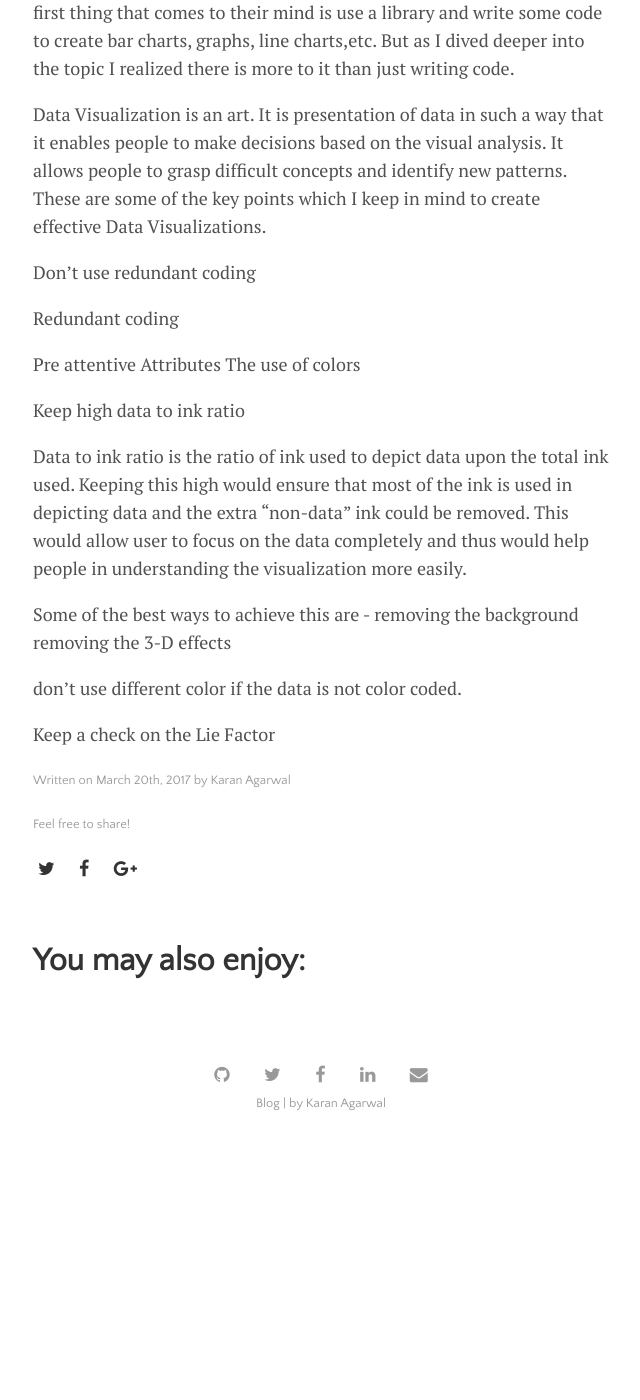
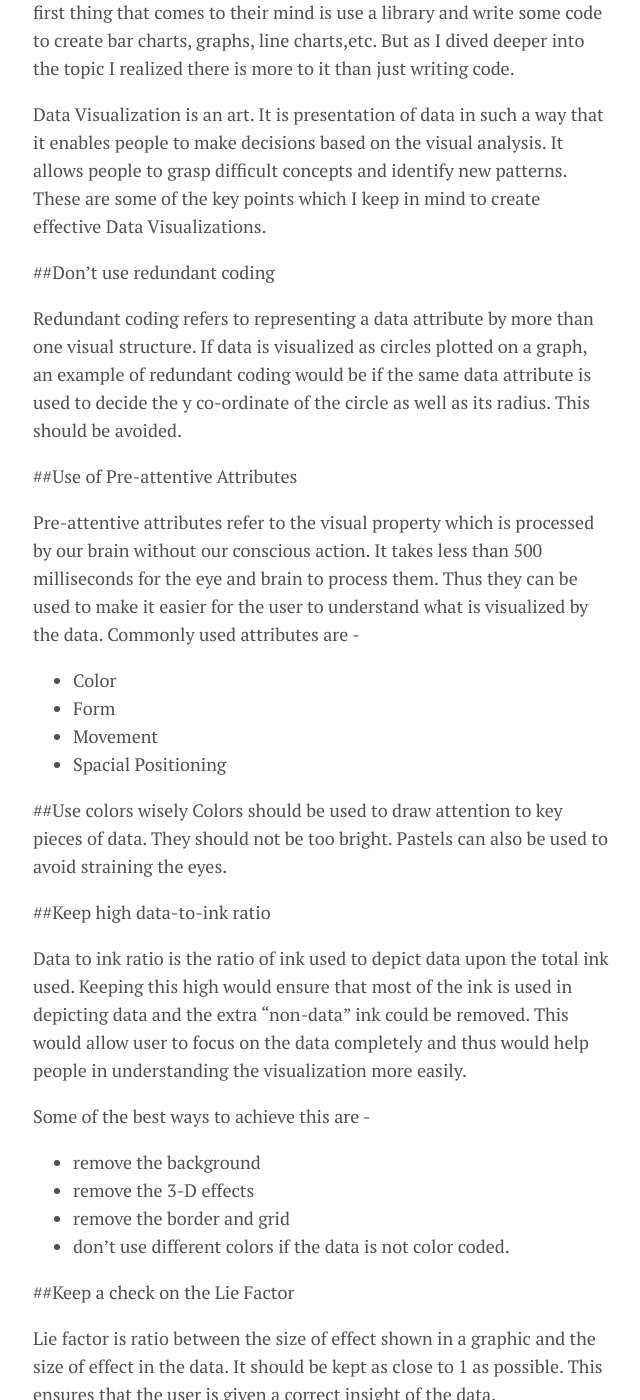
Before and after one commit to karanagarwal17/blog, a Jekyll site: the page built from _posts/2017-03-20-data-visualization.md, in a window 1280 px wide and 1400 px high, scrolled down 563 px. Shown: the whole window, without its empty margins (319-959 px from the left). Built offline with Jekyll 4.4.1, drawn with Linux system fonts in a browser that asks for light colours; nearby versions of some CDN libraries; before the commit the page ends 1712 px from its top, so only the background shows below that.

Commit message:
final update to the data visualization blog

```diff
--- a/_posts/2017-03-20-data-visualization.md
+++ b/_posts/2017-03-20-data-visualization.md
@@ -14,21 +14,31 @@ As a developer, when most people hear about Data Visualizations, the first thing
 
 Data Visualization is an art. It is presentation of data in such a way that it enables people to make decisions based on the visual analysis. It allows people to grasp difficult concepts and identify new patterns. These are some of the key points which I keep in mind to create effective Data Visualizations.
 
-Don't use redundant coding
+##Don't use redundant coding
 
-Redundant coding
+Redundant coding refers to representing a data attribute by more than one visual structure. If data is visualized as circles plotted on a graph, an example of redundant coding would be if the same data attribute is used to decide the y co-ordinate of the circle as well as its radius. This should be avoided.
 
-Pre attentive Attributes
-The use of colors
+##Use of Pre-attentive Attributes
 
-Keep high data to ink ratio
+Pre-attentive attributes refer to the visual property which is processed by our brain without our conscious action. It takes less than 500 milliseconds for the eye and brain to process them. Thus they can be used to make it easier for the user to understand what is visualized by the data. Commonly used attributes are -
++ Color
++ Form
++ Movement
++ Spacial Positioning
+
+##Use colors wisely
+Colors should be used to draw attention to key pieces of data. They should not be too bright. Pastels can also be used to avoid straining the eyes.
+
+##Keep high data-to-ink ratio
 
 Data to ink ratio is the ratio of ink used to depict data upon the total ink used. Keeping this high would ensure that most of the ink is used in depicting data and the extra "non-data" ink could be removed. This would allow user to focus on the data completely and thus would help people in understanding the visualization more easily.
 
 Some of the best ways to achieve this are -
-removing the background
-removing the 3-D effects
++ remove the background
++ remove the 3-D effects
++ remove the border and grid
++ don't use different colors if the data is not color coded.
 
-don't use different color if the data is not color coded.
+##Keep a check on the Lie Factor
 
-Keep a check on the Lie Factor
+Lie factor is ratio between the size of effect shown in a graphic and the size of effect in the data. It should be kept as close to 1 as possible. This ensures that the user is given a correct insight of the data.
```
